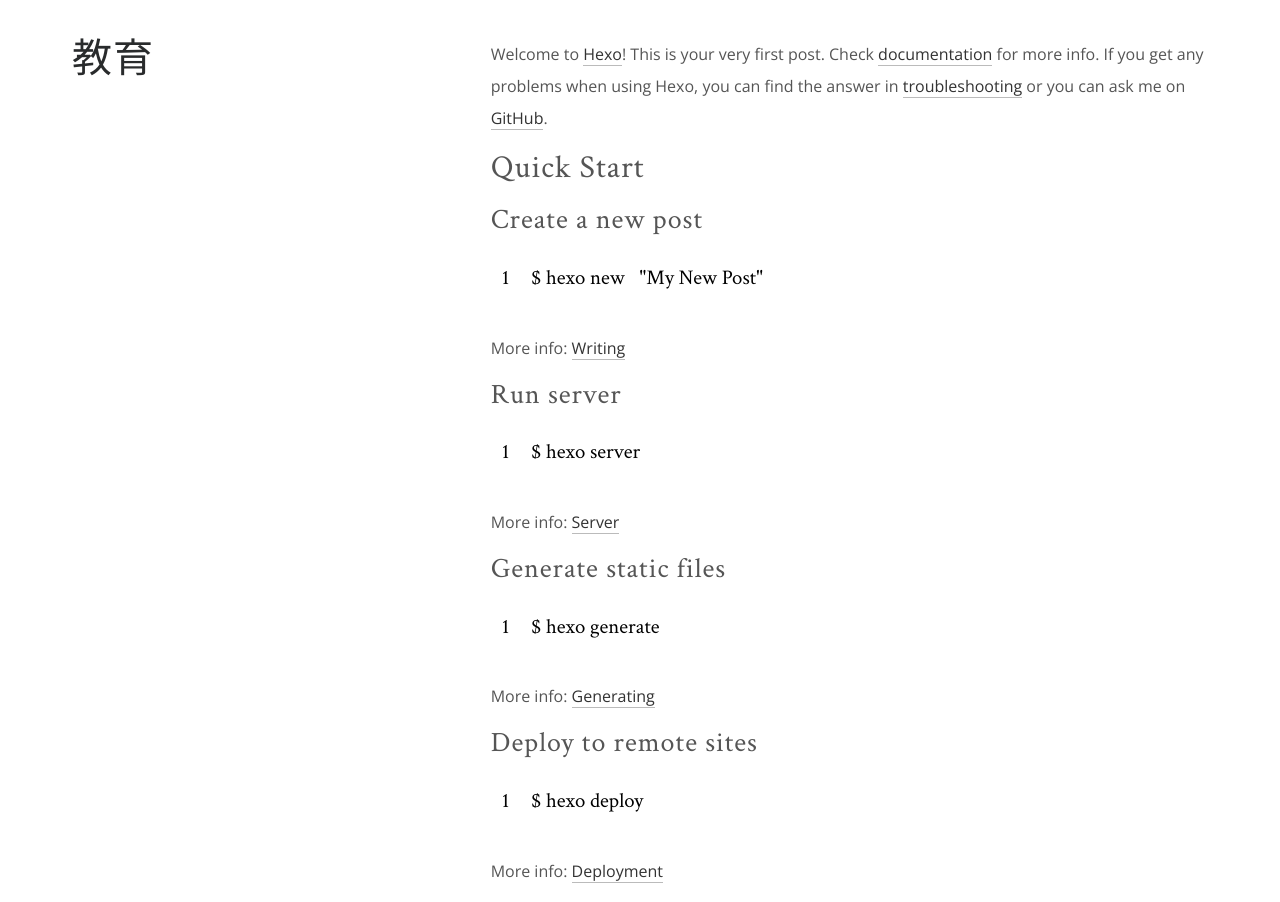
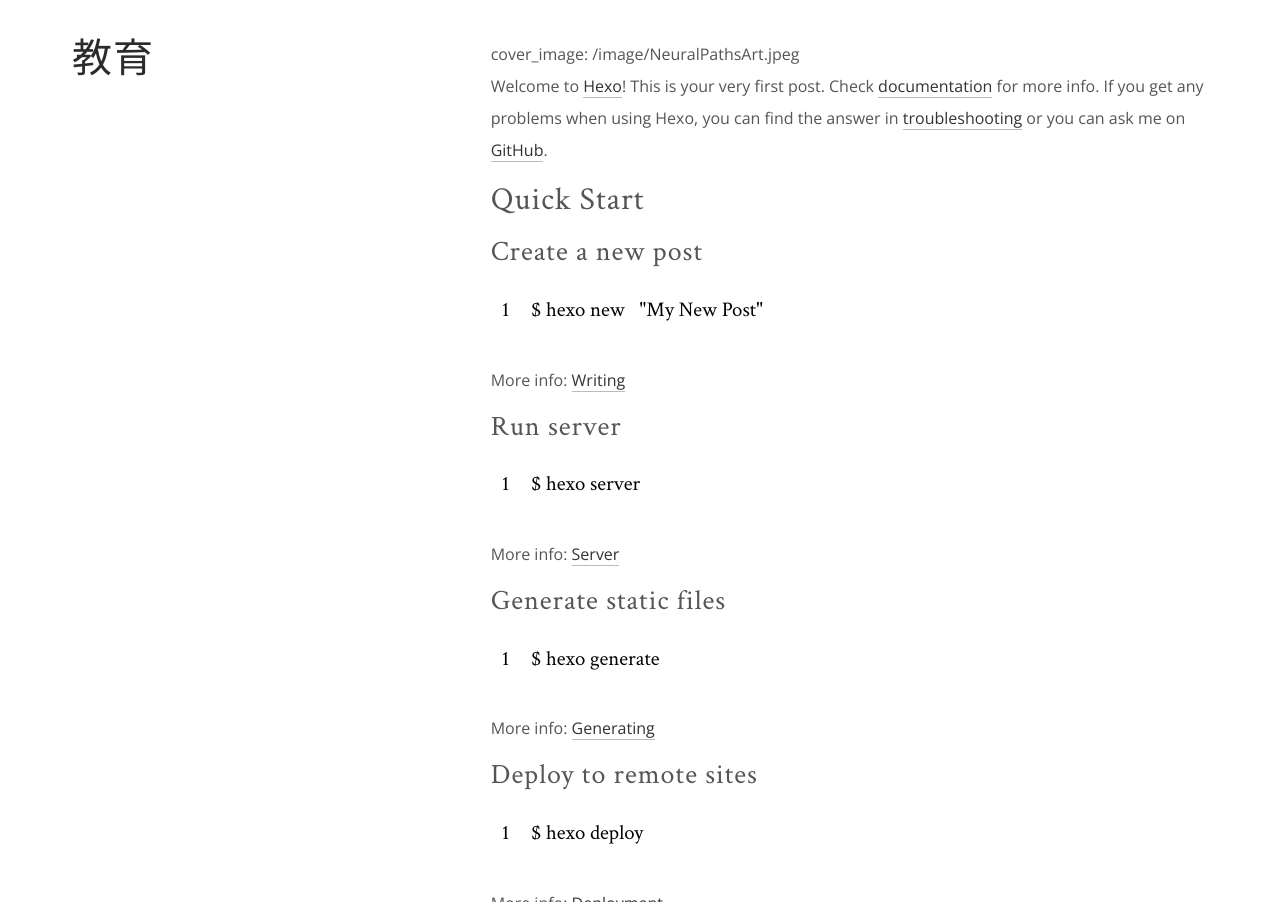
Before and after one commit to joytec2019/joytec2019.github.io, a plain HTML site: page 2021/01/12/健康/index.html in a window 1280 px wide. Shown: the part 198-1100 px from the top of the page. Drawn offline with nearby package versions, Linux system fonts and the light colour scheme; a script that the page names is missing.

Commit message:
Site updated: 2021-01-12 12:20:05

```diff
--- a/2021/01/12/健康/index.html
+++ b/2021/01/12/健康/index.html
@@ -89,7 +89,7 @@
   <h1>教育</h1>
 </div>
 <div class="col-lg-8 col-12 pt-lg-3 mb-4 pl-lg-5 px-lg-0 px-4 portfolio-content">
-  <p>Welcome to <a target="_blank" rel="noopener" href="https://hexo.io/">Hexo</a>! This is your very first post. Check <a target="_blank" rel="noopener" href="https://hexo.io/docs/">documentation</a> for more info. If you get any problems when using Hexo, you can find the answer in <a target="_blank" rel="noopener" href="https://hexo.io/docs/troubleshooting.html">troubleshooting</a> or you can ask me on <a target="_blank" rel="noopener" href="https://github.com/hexojs/hexo/issues">GitHub</a>.</p>
+  <p>cover_image: /image/NeuralPathsArt.jpeg<br>Welcome to <a target="_blank" rel="noopener" href="https://hexo.io/">Hexo</a>! This is your very first post. Check <a target="_blank" rel="noopener" href="https://hexo.io/docs/">documentation</a> for more info. If you get any problems when using Hexo, you can find the answer in <a target="_blank" rel="noopener" href="https://hexo.io/docs/troubleshooting.html">troubleshooting</a> or you can ask me on <a target="_blank" rel="noopener" href="https://github.com/hexojs/hexo/issues">GitHub</a>.</p>
 <h2 id="Quick-Start"><a href="#Quick-Start" class="headerlink" title="Quick Start"></a>Quick Start</h2><h3 id="Create-a-new-post"><a href="#Create-a-new-post" class="headerlink" title="Create a new post"></a>Create a new post</h3><figure class="highlight bash"><table><tr><td class="gutter"><pre><span class="line">1</span><br></pre></td><td class="code"><pre><span class="line">$ hexo new <span class="string">&quot;My New Post&quot;</span></span><br></pre></td></tr></table></figure>
 <p>More info: <a target="_blank" rel="noopener" href="https://hexo.io/docs/writing.html">Writing</a></p>
 <h3 id="Run-server"><a href="#Run-server" class="headerlink" title="Run server"></a>Run server</h3><figure class="highlight bash"><table><tr><td class="gutter"><pre><span class="line">1</span><br></pre></td><td class="code"><pre><span class="line">$ hexo server</span><br></pre></td></tr></table></figure>
```
